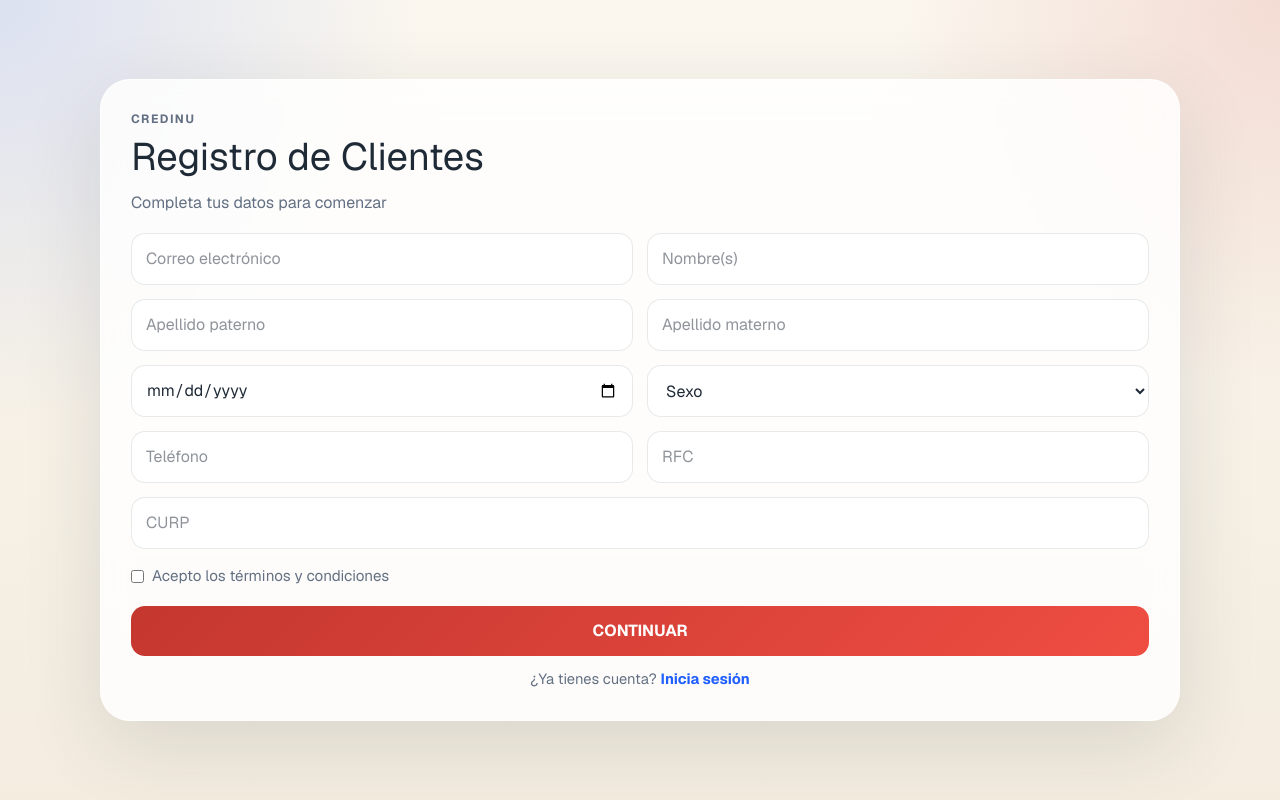
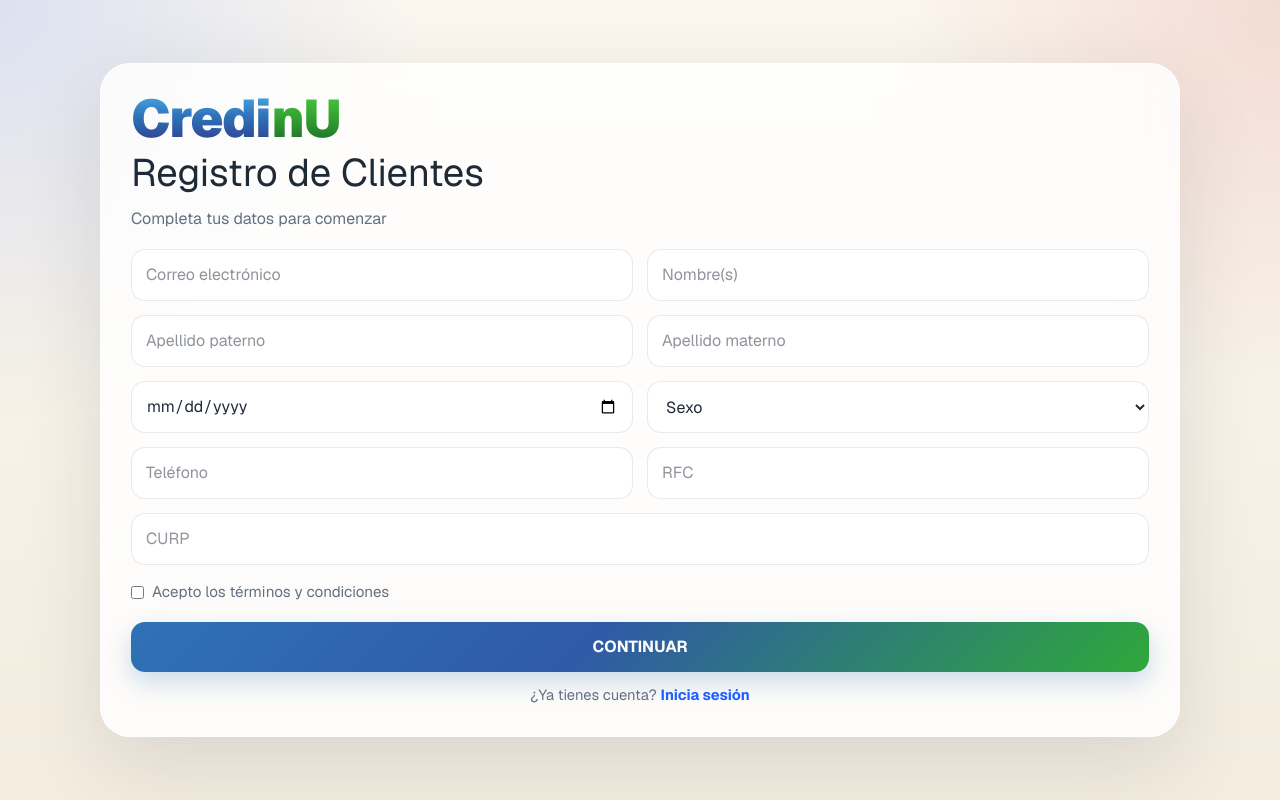
Before and after one commit to jprivera99/credinu-client, a Next.js app in the folder frontend/: page /register in a window 1280 px wide. Built offline with nearby package versions, Linux system fonts and the light colour scheme; no server answers.

Commit message:
Nuevo front registro clientes

```diff
--- a/frontend/app/globals.css
+++ b/frontend/app/globals.css
@@ -753,18 +753,6 @@ input {
   font-size: 0.95rem;
 }
 
-.register-submit {
-  width: 100%;
-  margin-top: 16px;
-  border: 0;
-  border-radius: 14px;
-  background: linear-gradient(135deg, var(--brand), #ef4d42);
-  color: white;
-  padding: 13px 16px;
-  cursor: pointer;
-  font-weight: 700;
-}
-
 .register-submit:disabled {
   opacity: 0.65;
   cursor: not-allowed;
@@ -799,6 +787,59 @@ input {
   .register-span-2 {
     grid-column: auto;
   }
+}
+
+/* Wordmark registro: igual al login, pero un poco mas pequeño */
+.register-wordmark {
+  margin: 0 0 12px;
+  line-height: 0.95;
+  font-weight: 900;
+  letter-spacing: -0.02em;
+  font-size: clamp(1.8rem, 4.8vw, 3.3rem);
+  display: inline-flex;
+  align-items: baseline;
+  gap: 0.02em;
+  width: fit-content;
+}
+
+.register-wordmark-left {
+  background: linear-gradient(180deg, #4aa7e6 0%, #2f72b6 45%, #2f3f90 100%);
+  -webkit-background-clip: text;
+  background-clip: text;
+  color: transparent;
+}
+
+.register-wordmark-right {
+  background: linear-gradient(180deg, #49c63d 0%, #33a432 45%, #1e6d2a 100%);
+  -webkit-background-clip: text;
+  background-clip: text;
+  color: transparent;
+}
+
+/* Boton registro igual al login */
+.register-submit {
+  width: 100%;
+  margin-top: 16px;
+  border: 0;
+  border-radius: 14px;
+  background: linear-gradient(135deg, #2f72b6 0%, #2f5aa7 45%, #2ea83a 100%);
+  color: #fff;
+  padding: 13px 16px;
+  cursor: pointer;
+  font-weight: 700;
+  box-shadow: 0 10px 24px rgba(47, 114, 182, 0.25);
+  transition: transform 0.15s ease, box-shadow 0.15s ease, filter 0.15s ease;
+}
+
+.register-submit:hover {
+  transform: translateY(-1px);
+  filter: brightness(1.04);
+  box-shadow: 0 14px 28px rgba(47, 114, 182, 0.3);
+}
+
+.register-submit:disabled {
+  opacity: 0.65;
+  cursor: not-allowed;
 }
 
 /* Estilos para el logo credinu en login */
--- a/frontend/app/register/page.tsx
+++ b/frontend/app/register/page.tsx
@@ -96,7 +96,10 @@ export default function RegisterPage() {
     <div className="register-screen">
       <form onSubmit={handleSubmit} className="register-panel">
         <div className="register-header">
-          <p className="hero-kicker">CredinU</p>
+          <p className="register-wordmark" aria-label="CredinU">
+            <span className="register-wordmark-left">Credi</span>
+            <span className="register-wordmark-right">nU</span>
+          </p>
           <h2>Registro de Clientes</h2>
           <p>Completa tus datos para comenzar</p>
         </div>
```
